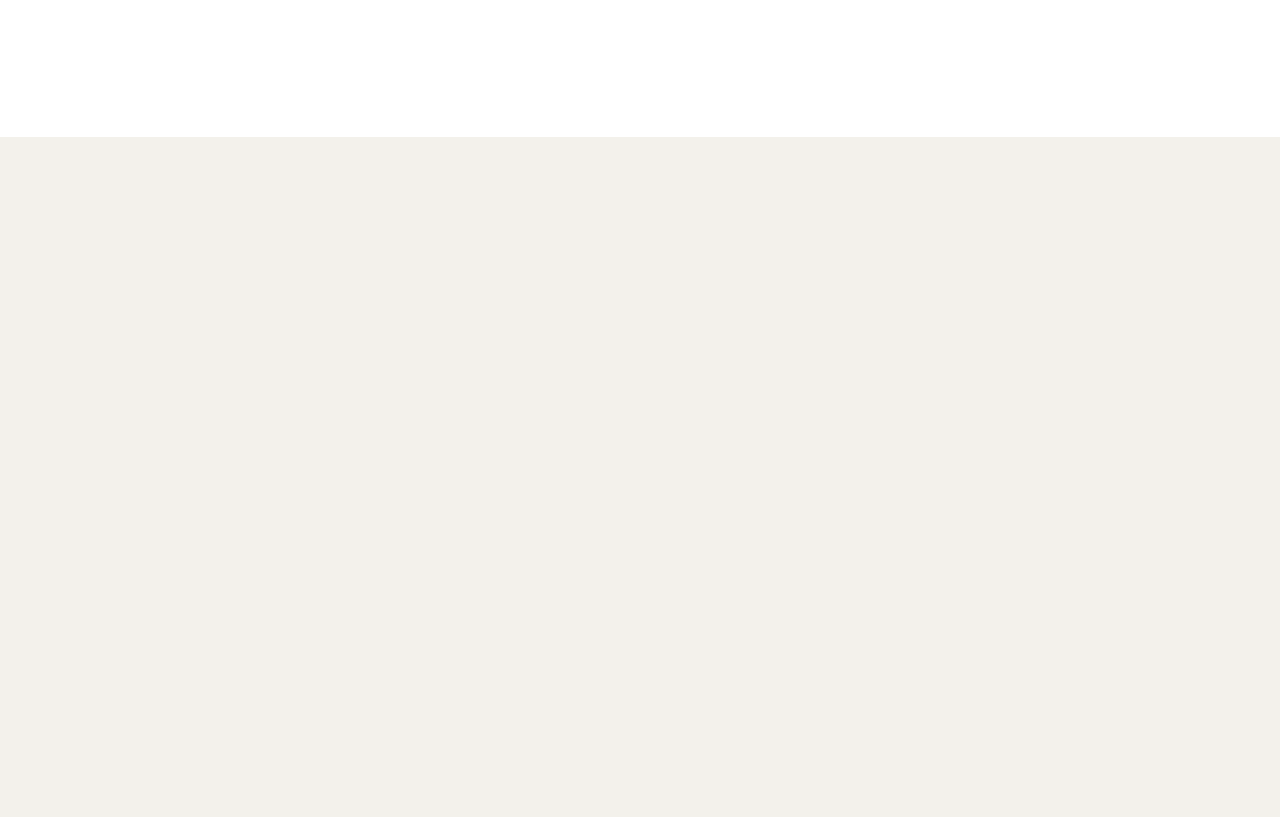
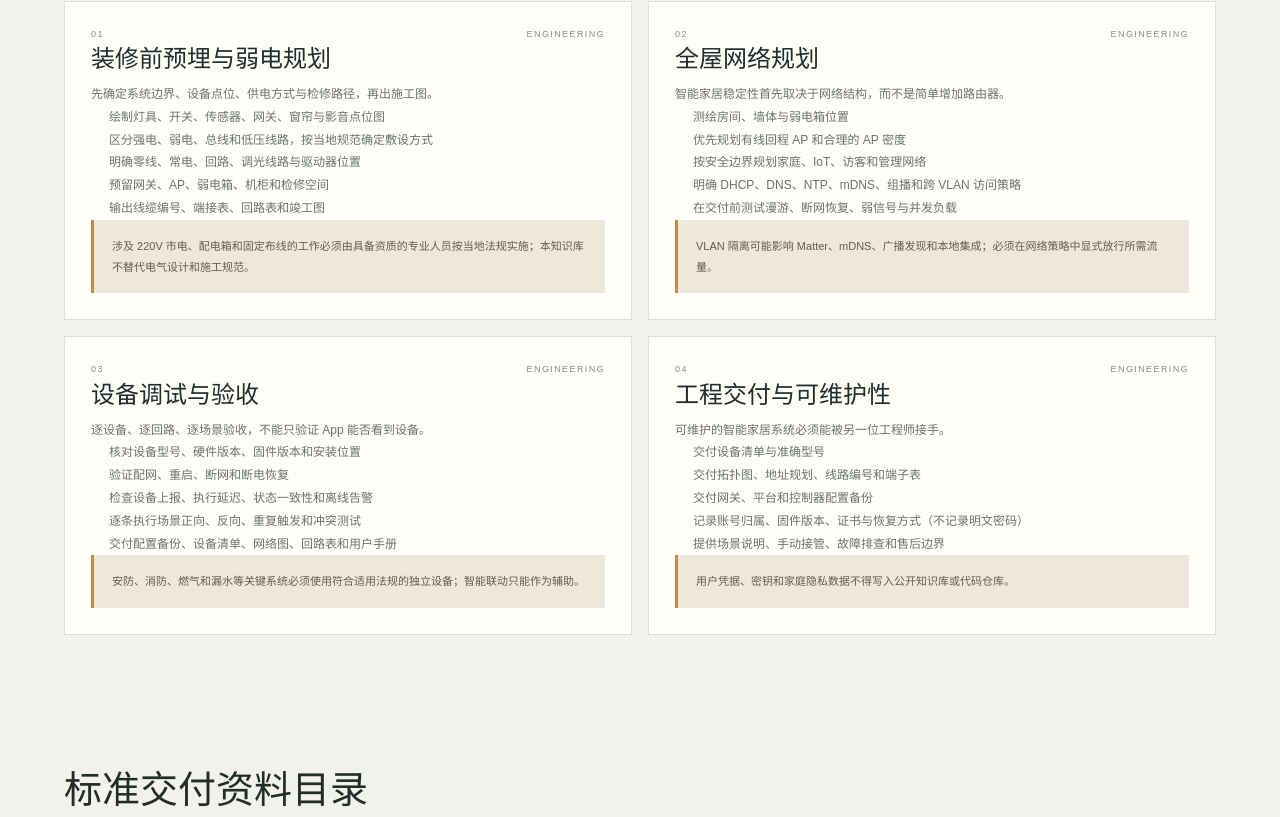
Before and after one commit to yimingwenhua69/yiming-smart-home, a Next.js app: page /engineering in a window 1280 px wide. Before the commit this address had no page. Shown: the part 663-1480 px from the top of the page. Before the commit the page ends 800 px from the top, so only its background shows below. Built offline with nearby package versions, Linux system fonts and the light colour scheme.

Commit message:
feat(engineering): add installation commissioning and handover guides

```diff
--- /dev/null
+++ b/src/app/engineering/page.tsx
@@ -0,0 +1,10 @@
+import type { Metadata } from "next";
+import { PageFrame } from "@/components/PageFrame";
+import { engineeringGuides } from "@/data/knowledge";
+export const metadata: Metadata = { title: "工程与资料", description: "智能家居预埋布线、网络规划、设备调试、工程验收与资料交付。" };
+export default function EngineeringPage() {
+  return <PageFrame eyebrow="ENGINEERING / INSTALLATION / DELIVERY" title="工程质量，决定智能体验的下限。" description="从装修前设计、线路预埋、网络规划到设备调试与竣工交付，建立可施工、可验收、可维护的工程体系。">
+    <section className="content-section"><div className="section-heading"><h2>工程知识手册</h2><p>所有市电、配电、弱电施工与消防安防事项必须符合当地法规并由合格专业人员实施。</p></div><div className="guide-grid">{engineeringGuides.map((guide,index)=><article className="guide-card" id={guide.id} key={guide.id}><div className="card-top"><span>{String(index+1).padStart(2,"0")}</span><span>ENGINEERING</span></div><h2>{guide.title}</h2><p>{guide.summary}</p><ol>{guide.steps.map((step)=><li key={step}>{step}</li>)}</ol><div className="notice">{guide.warning}</div></article>)}</div></section>
+    <section className="content-section"><div className="section-heading"><h2>标准交付资料目录</h2></div><table className="data-table"><thead><tr><th>交付物</th><th>最低要求</th><th>维护责任</th></tr></thead><tbody><tr><td>设备清单</td><td>品牌、制造商、准确型号、硬件版本、固件版本、安装位置和数量。</td><td>项目工程师</td></tr><tr><td>点位与线路图</td><td>灯具、面板、传感器、网关、AP、窗帘与执行器点位及线缆编号。</td><td>设计 / 施工</td></tr><tr><td>网络拓扑图</td><td>路由、交换、AP、VLAN、IP 地址规划、mDNS 与组播策略。</td><td>网络工程师</td></tr><tr><td>场景与逻辑表</td><td>触发、条件、动作、优先级、异常处理和验收用例。</td><td>系统调试</td></tr><tr><td>配置备份</td><td>控制器、网关、平台配置与恢复步骤；不得包含明文密码。</td><td>系统维护</td></tr><tr><td>验收报告</td><td>功能、网络、照明、设备离线、断电恢复和人工接管测试。</td><td>项目验收</td></tr></tbody></table></section>
+  </PageFrame>;
+}
```
